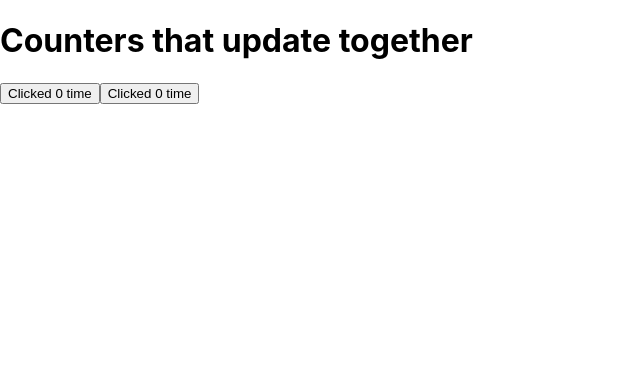
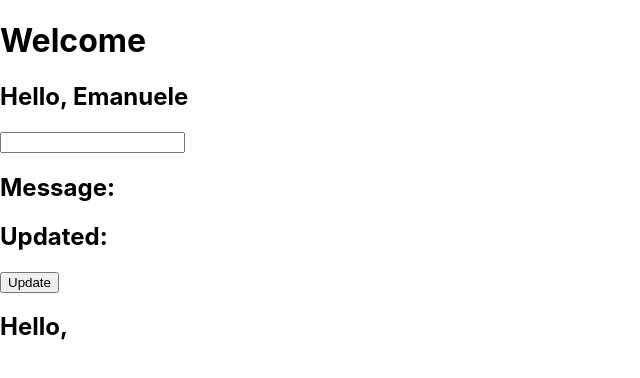
Before and after one commit to EmanueleCalderaro/react-app, a React (Create React App) app: page / in a window 1280 px wide. Shown: the top 378 px of the page, without its empty margins (0-640 px from the left). Built offline with nearby package versions, Linux system fonts and the light colour scheme.

Commit message:
Update and Message feature added

```diff
--- a/src/App.js
+++ b/src/App.js
@@ -1,36 +1,52 @@
 import { useState } from "react";
 
 export default function App() {
-  const [count, setCount] = useState(0);
 
-  function handleClick() {
-    setCount(count + 1);
-  }
   return (
     <div>
-      <h1>Counters that update together</h1>
-      <MyButton count={count} onClick={handleClick} />
-      <MyButton count={count} onClick={handleClick} />
+      <h1>Welcome</h1>
+      <Greeting name = "Emanuele" />
+      <Change />
     </div>
   );
 }
 
+function Greeting ({ name }){
+  return <h2>Hello, {name} </h2>;
+}
 
-function MyButton({count, onClick}) {
 
-  if(count == 0){
-    return(
-      <button onClick={onClick}>
-      Clicked {count} time
-      </button>
-    );
-  }
-  else{
-    return(
-      <button onClick={onClick}>
-      Clicked {count} times
-      </button>
-    );
-  }
+function Change(){
+  const [message, setMessage] = useState('');
 
+  const [updated, setUpdated] = useState(message);
+
+  const handleChange = (event) => {
+    setMessage(event.target.value);
+  };
+
+  const handleClick = () => {
+    setUpdated(message);
+  };
+
+  return (
+    <div>
+      <input
+        type="text"
+        id="message"
+        name="message"
+        onChange={handleChange}
+        value={message}
+      />
+
+      <h2>Message: {message}</h2>
+
+      <h2>Updated: {updated}</h2>
+
+      <button onClick={handleClick}>Update</button>
+
+      <h2>Hello, {message}</h2>
+
+    </div>
+  );
 }
```
